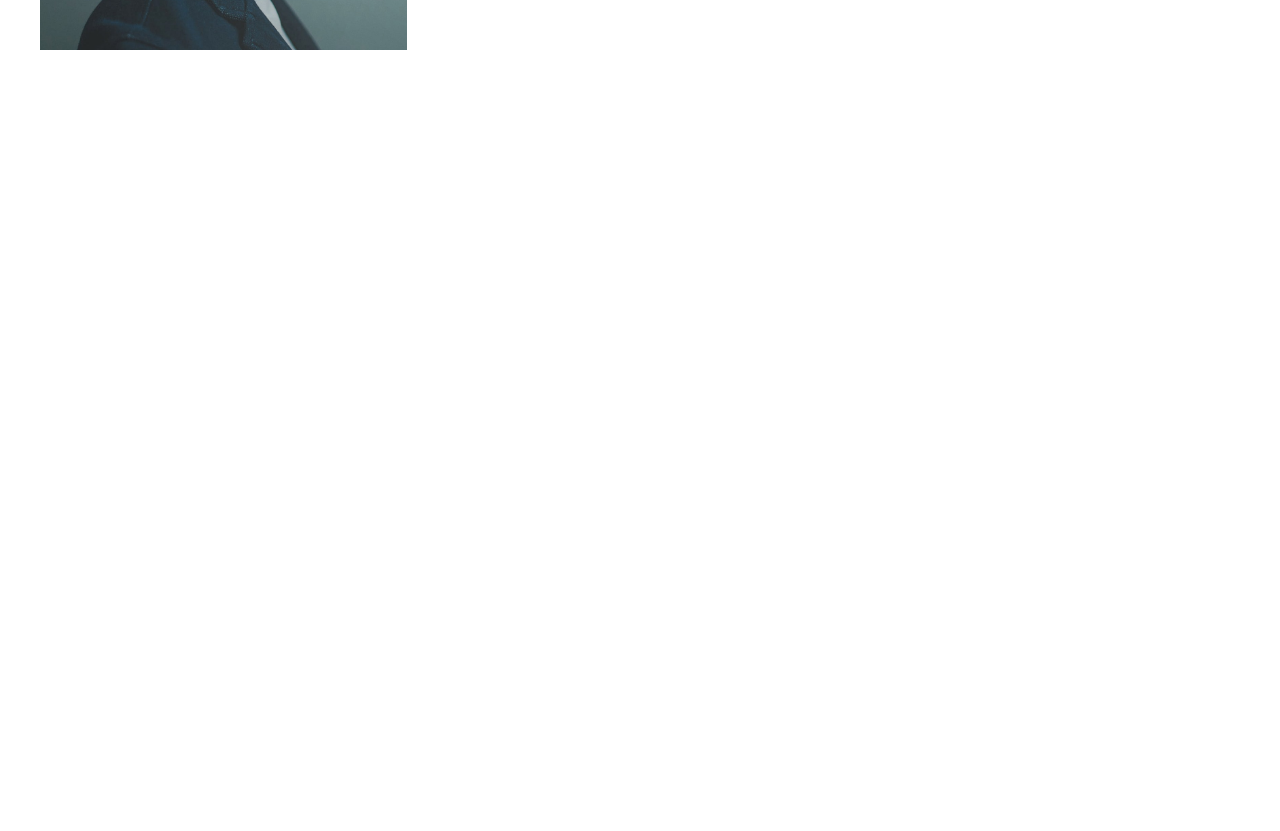
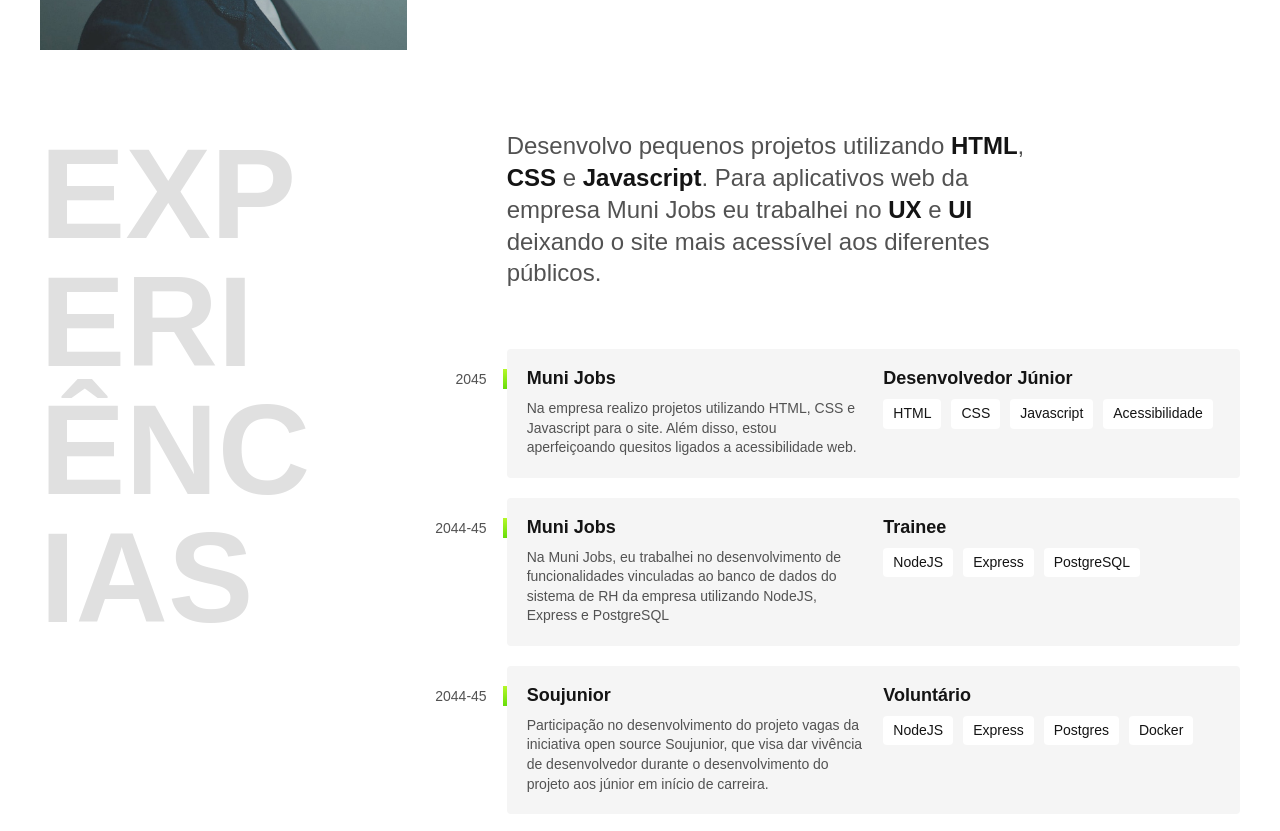
Before and after one commit to LeonardoReis86/Portfolio, a plain HTML site: page pages/index.html in a window 1280 px wide. Shown: the part 521-1352 px from the top of the page. Before the commit the page ends 800 px from the top, so only its background shows below. Drawn offline with Linux system fonts and the light colour scheme.

Commit message:
Including html and css from the experiences section

```diff
--- /dev/null
+++ b/css/experiencia.css
@@ -0,0 +1,82 @@
+.experiencia {
+  max-width: 1200px;
+  padding: 40px 20px;
+  margin: 0 auto;
+  display: grid;
+  grid-template-columns: 1fr 2fr;
+  gap: 100px;
+}
+
+.experiencia .subtitulo {
+  color: #e0e0e0;
+}
+
+.experiencia-texto {
+  font-size: 1.5rem;
+  line-height: 1.33;
+  max-width: 40ch;
+  margin-bottom: 60px;
+  color: #525252;
+}
+
+.experiencia-texto strong {
+  color: #141414;
+}
+
+.empresa {
+  display: grid;
+  grid-template-columns: 1fr 1fr;
+  gap: 10px 20px;
+  padding: 20px;
+  background-color: #f5f5f5;
+  margin-bottom: 20px;
+  border-radius: 4px;
+  position: relative;
+}
+
+.empresa-ano {
+  position: absolute;
+  top: 22px;
+  left: -100px;
+  text-align: right;
+  width: 80px;
+  color: #525252;
+  font-size: 0.875rem;
+}
+
+.empresa::before {
+  content: "";
+  display: block;
+  width: 4px;
+  height: 20px;
+  background: linear-gradient(#b6f829, #67dd0a);
+  position: absolute;
+  top: 20px;
+  left: -4px;
+}
+.empresa-titulo {
+  font-size: 1.125rem;
+  line-height: 1.1;
+  font-weight: bold;
+}
+
+.empresa-texto {
+  font-size: 0.875rem;
+  line-height: 1.4;
+  color: #525252;
+}
+
+.empresa-habilidades {
+  display: flex;
+  flex-wrap: wrap;
+  gap: 10px;
+  align-content: start;
+}
+
+.empresa-habilidades li {
+  font-size: 0.875rem;
+  line-height: 1.4;
+  border-radius: 4px;
+  background-color: #ffffff;
+  padding: 5px 10px;
+}
--- a/css/global.css
+++ b/css/global.css
@@ -21,3 +21,11 @@ img {
   max-width: 100%;
   display: block;
 }
+
+.subtitulo {
+  font-size: 8rem;
+  word-break: break-all;
+  line-height: 1;
+  text-transform: uppercase;
+  max-width: 4ch;
+}
--- a/css/style.css
+++ b/css/style.css
@@ -1,3 +1,4 @@
 @import "./global.css";
 @import "./header.css";
 @import "./introducao.css";
+@import "./experiencia.css";
--- a/pages/index.html
+++ b/pages/index.html
@@ -26,10 +26,59 @@
       <h1>Leonardo Reis <br> Desenvolvedor<br> Front End</span> </h1>
       <p>Localizado no Rio Grande do Sul ☃️</p>
     </div>
+  </main>
+
+  <section class="experiencia" id="experiencia" aria-label="Experiência">
+    <h2 class="subtitulo">Experiências</h2>
+    <div>
+      <p class="experiencia-texto"> Desenvolvo pequenos projetos utilizando <strong>HTML</strong>,
+        <strong>CSS</strong> e <strong>Javascript</strong>. Para aplicativos web da empresa Muni Jobs eu trabalhei no <strong> UX</strong> e <strong>UI</strong> deixando o site mais acessível aos diferentes públicos.
+      </p>
+
+      <div class="empresa">
+        <span class="empresa-ano">2045</span>
+        <h3 class="empresa-titulo">Muni Jobs</h3>
+        <span class="empresa-titulo">Desenvolvedor Júnior</span>
+        <p class="empresa-texto"> Na empresa realizo projetos utilizando HTML, CSS e Javascript para o site. Além disso, estou aperfeiçoando quesitos ligados a acessibilidade web.</p>
+        <ul class="empresa-habilidades">
+          <li>HTML</li>
+          <li>CSS</li>
+          <li>Javascript</li>
+          <li>Acessibilidade</li>
+        </ul>
+      </div>
+
+      <div class="empresa">
+        <span class="empresa-ano">2044-45</span>
+        <h3 class="empresa-titulo">Muni Jobs</h3>
+        <span class="empresa-titulo">Trainee</span>
+        <p class="empresa-texto"> Na Muni Jobs, eu trabalhei no desenvolvimento de funcionalidades vinculadas ao banco de dados do sistema de RH da empresa utilizando NodeJS, Express e PostgreSQL</p>
+        <ul class="empresa-habilidades">
+          <li>NodeJS</li>
+          <li>Express</li>
+          <li>PostgreSQL</li>
+        </ul>
+      </div>
+
+      <div class="empresa">
+        <span class="empresa-ano">2044-45</span>
+        <h3 class="empresa-titulo">Soujunior</h3>
+        <span class="empresa-titulo">Voluntário</span>
+        <p class="empresa-texto"> Participação no
+          desenvolvimento do projeto vagas da iniciativa open source Soujunior, que visa dar vivência de desenvolvedor durante o desenvolvimento do projeto aos júnior em início de carreira.</p>
+        <ul class="empresa-habilidades">
+          <li>NodeJS</li>
+          <li>Express</li>
+          <li>Postgres</li>
+          <li>Docker</li>
+        </ul>
+      </div>
 
 
 
-  </main>
+
+    </div>
+  </section>
 
   <footer>
 
```
